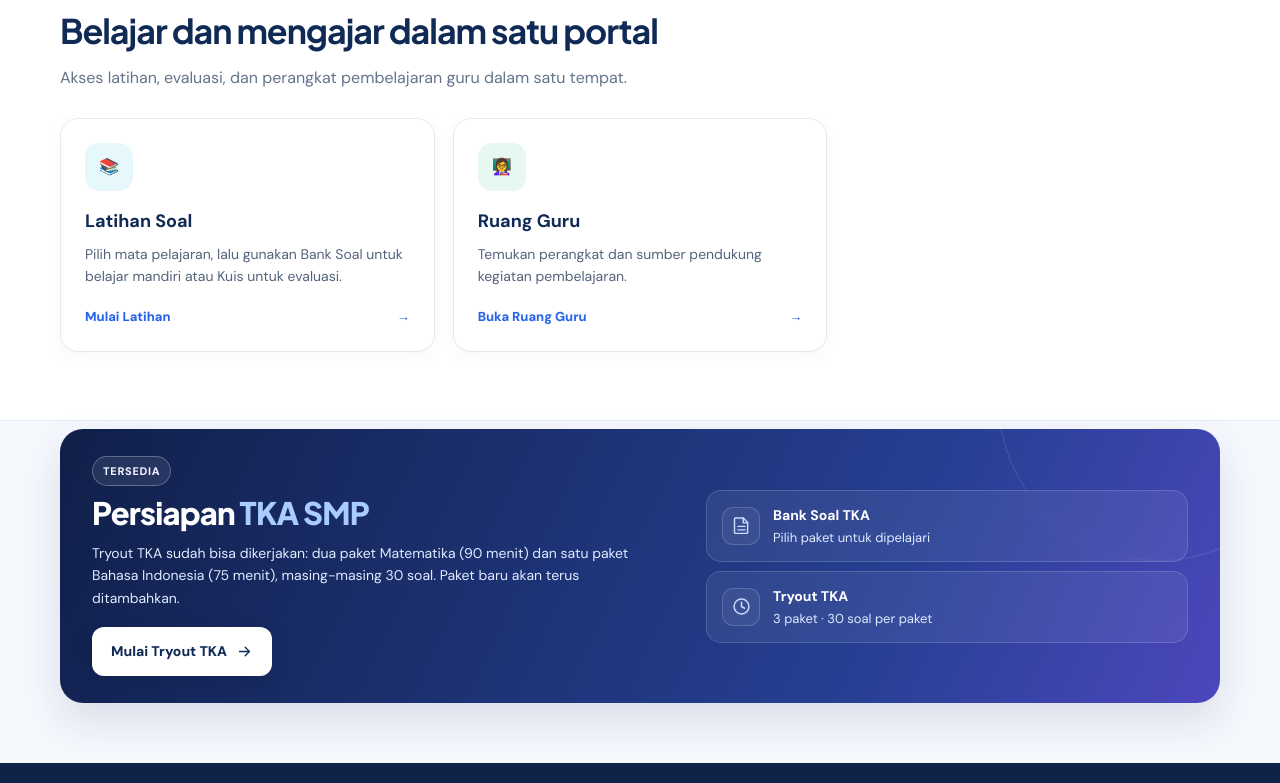
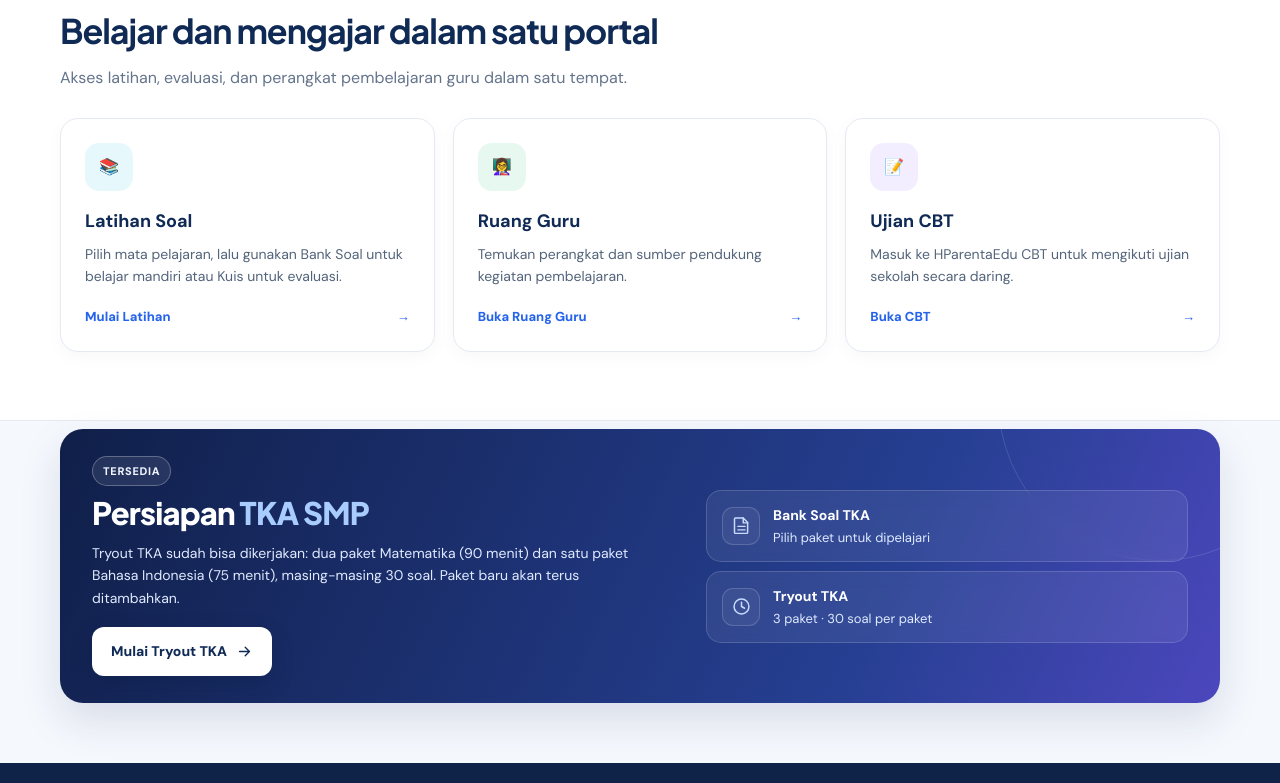
Before and after one commit to Hparenta/mathsmp, a plain HTML site: page index.html in a window 1280 px wide. Shown: the part 1304-2087 px from the top of the page. Drawn offline with Linux system fonts and the light colour scheme.

Commit message:
Add CBT access card to homepage only

```diff
--- a/index.html
+++ b/index.html
@@ -138,6 +138,15 @@
       <span>→</span>
     </div>
   </a>
+  <a class="feature-card" href="cbt/">
+    <span class="feature-icon purple">📝</span>
+    <h3>Ujian CBT</h3>
+    <p>Masuk ke HParentaEdu CBT untuk mengikuti ujian sekolah secara daring.</p>
+    <div class="card-bottom">
+      <span>Buka CBT</span>
+      <span>→</span>
+    </div>
+  </a>
 </div>
     </div>
   </section>
```
